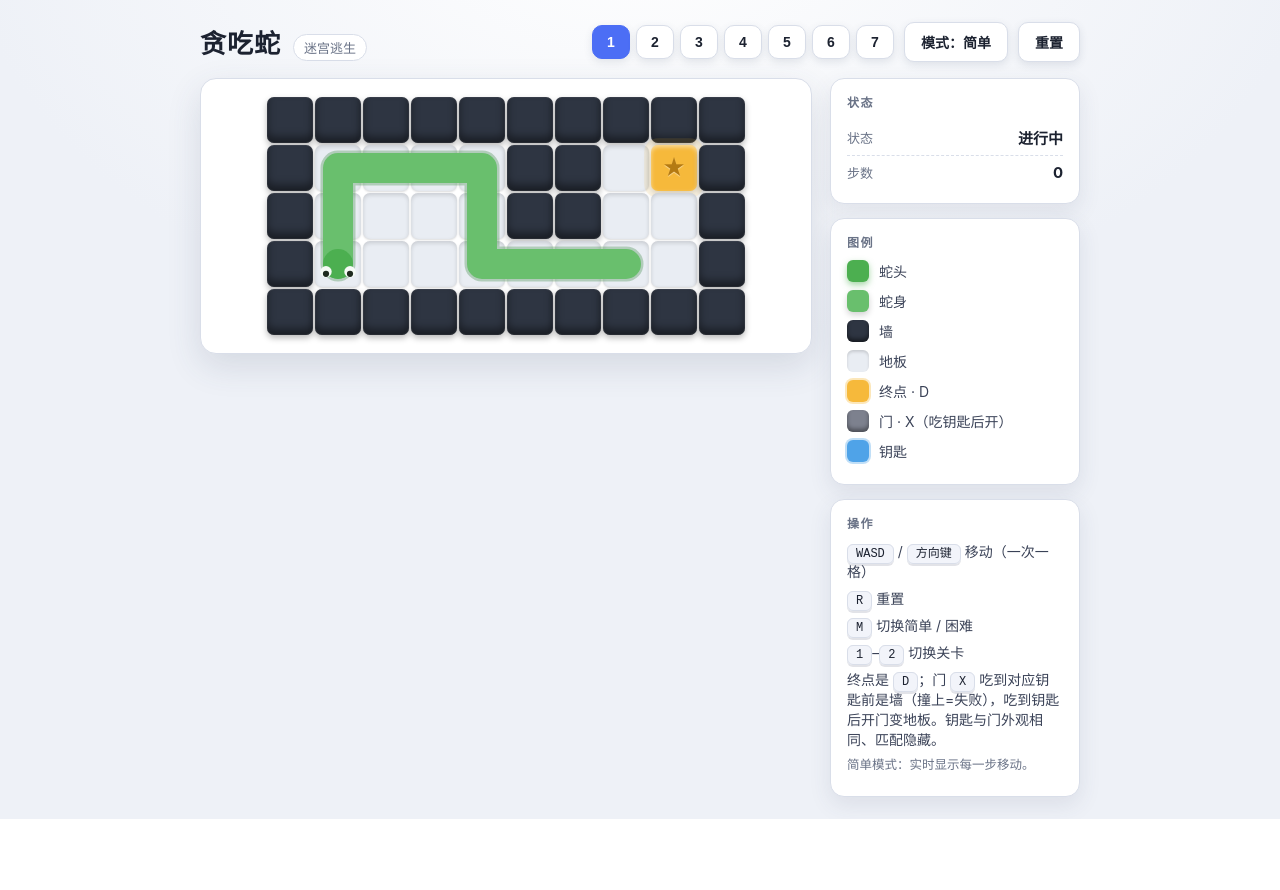
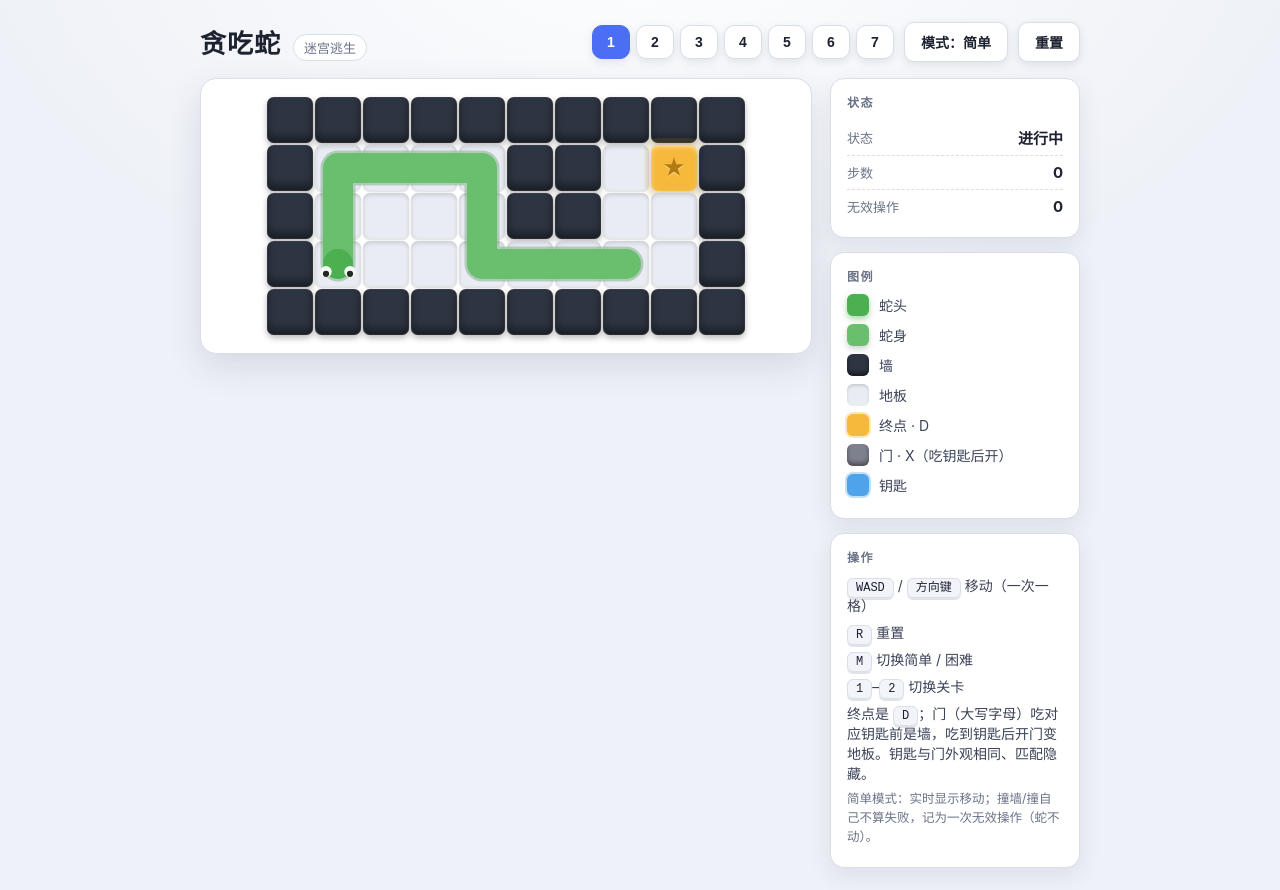
Before and after one commit to axiomofchoice-hjt/memorysnake, a React (Vite) app: page / in a window 1280 px wide. Before the commit the page ends 819 px from the top, so only its background shows below. Built offline with nearby package versions, Linux system fonts and the light colour scheme.

Commit message:
feat: 简单模式撞墙/撞自己算无效操作（不失败、蛇不动、计数）

```diff
--- a/src/App.jsx
+++ b/src/App.jsx
@@ -26,9 +26,14 @@ export default function App() {
   const move = useCallback((dir) => {
     setGame((prev) => {
       if (!prev || prev.status !== 'playing') return prev;
-      return applyMove(prev, dir);
+      const next = applyMove(prev, dir);
+      // 简单模式：撞墙/撞自己不算失败，记为一次无效操作（蛇不动、继续游戏）
+      if (!hardMode && next.status === 'lost') {
+        return Object.assign({}, prev, { invalid: prev.invalid + 1 });
+      }
+      return next;
     });
-  }, []);
+  }, [hardMode]);
 
   const setMode = useCallback((hard) => {
     setHardMode(hard);
--- a/src/components/Panel.jsx
+++ b/src/components/Panel.jsx
@@ -10,6 +10,7 @@ export default function Panel({ game, hardMode }) {
         <div className="legend-title">状态</div>
         <div className="status-line"><span className="label">状态</span><span className={`val ${game.status}`} id="statusText">{statusText}</span></div>
         <div className="status-line"><span className="label">步数</span><span className="val">{blind ? '—' : game.moves}</span></div>
+        {!hardMode && <div className="status-line"><span className="label">无效操作</span><span className="val">{game.invalid}</span></div>}
       </div>
 
       <div className="card">
@@ -29,11 +30,11 @@ export default function Panel({ game, hardMode }) {
         <div className="hint"><kbd>R</kbd> 重置</div>
         <div className="hint"><kbd>M</kbd> 切换简单 / 困难</div>
         <div className="hint"><kbd>1</kbd>–<kbd>2</kbd> 切换关卡</div>
-        <div className="hint">终点是 <kbd>D</kbd>；门 <kbd>X</kbd> 吃到对应钥匙前是墙（撞上=失败），吃到钥匙后开门变地板。钥匙与门外观相同、匹配隐藏。</div>
+        <div className="hint">终点是 <kbd>D</kbd>；门（大写字母）吃对应钥匙前是墙，吃到钥匙后开门变地板。钥匙与门外观相同、匹配隐藏。</div>
         <div className="hint mode-note">
           {hardMode
-            ? '困难模式：游戏期间隐藏移动过程，只显示初始状态；到达终点或失败时才显示结果。'
-            : '简单模式：实时显示每一步移动。'}
+            ? '困难模式：隐藏移动过程，只显示初始状态；到达终点或失败（撞墙/撞自己）才显示结果。'
+            : '简单模式：实时显示移动；撞墙/撞自己不算失败，记为一次无效操作（蛇不动）。'}
         </div>
       </div>
     </aside>
--- a/src/game.js
+++ b/src/game.js
@@ -112,6 +112,7 @@ export function createState(level) {
     status: 'playing',   // 'playing' | 'won' | 'lost'
     reason: null,        // 'wall' | 'self' | null
     moves: 0,
+    invalid: 0,          // 简单模式下“无效操作”计数（撞墙/撞自己不算失败）
     lastDir: null,
     won: false,
   };
```
